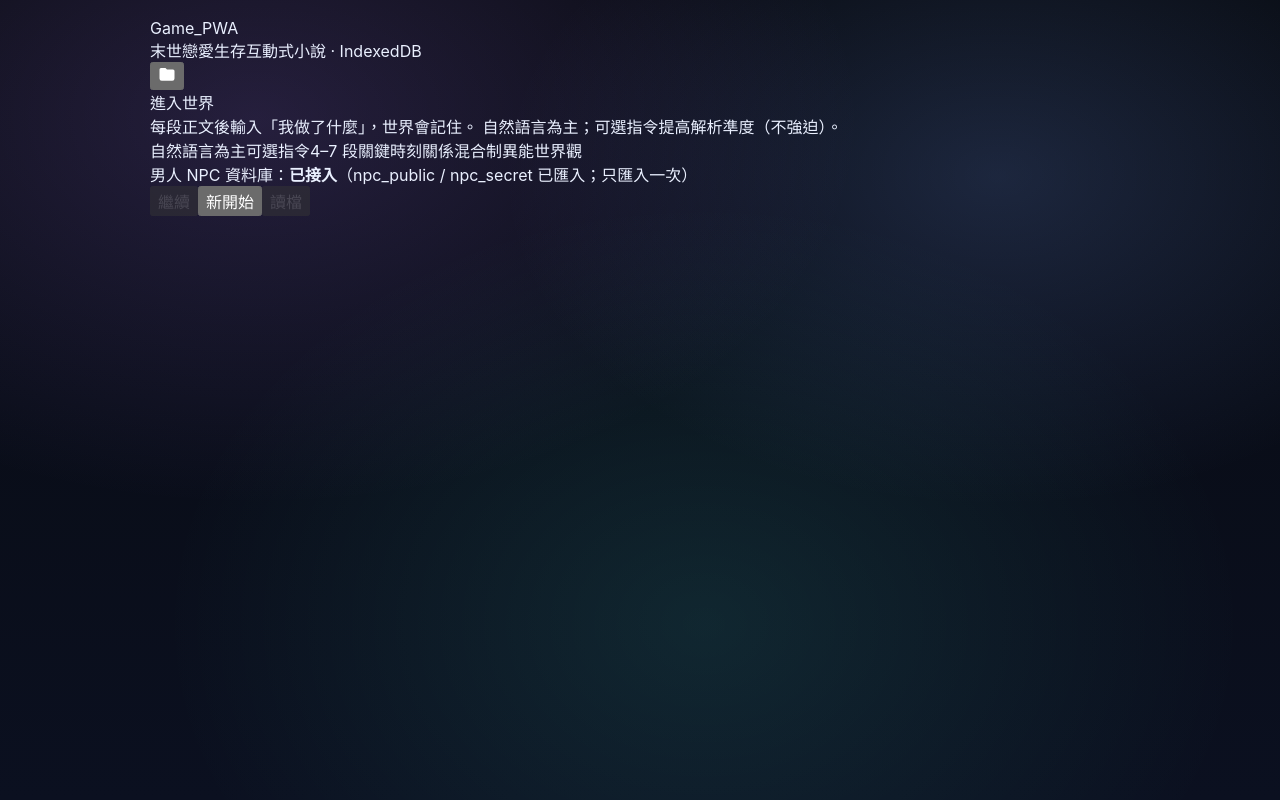
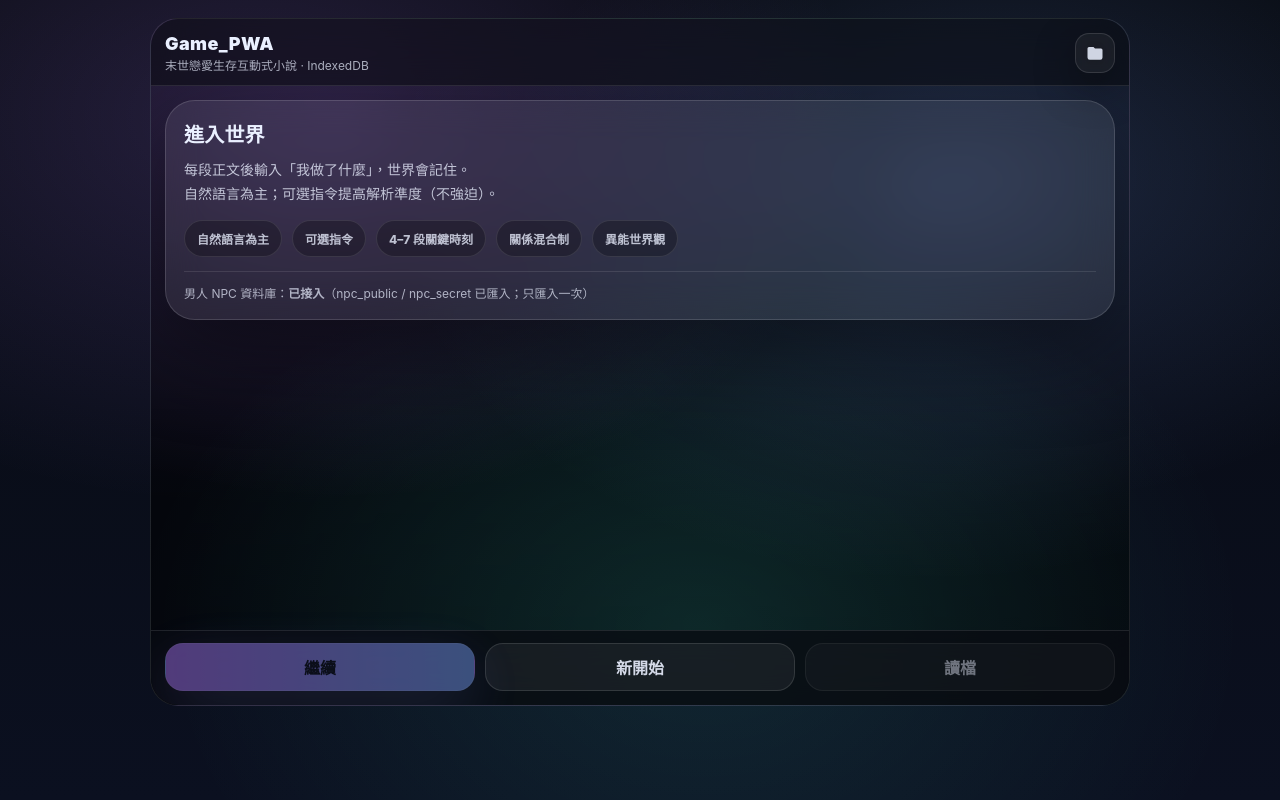
Before and after one commit to Lyilln/Game_PWA, a React (Vite) app: page / in a window 1280 px wide. Built offline with nearby package versions, Linux system fonts and the light colour scheme.

Commit message:
更新 styles.css

```diff
--- a/src/styles.css
+++ b/src/styles.css
@@ -601,3 +601,146 @@ textarea{ min-height: 84px; resize: vertical; }
   border: none;
   padding: 0;
 }
+
+/* ===== Native App Cover (iOS-like) ===== */
+.nativeScreen{
+  position: relative;
+  border-radius: var(--r-xl);
+  border: 1px solid rgba(255,255,255,.10);
+  overflow: hidden;
+  min-height: 86svh;
+  background:
+    radial-gradient(900px 650px at 20% 15%, rgba(173,121,255,.18), transparent 58%),
+    radial-gradient(900px 650px at 80% 25%, rgba(122,162,255,.18), transparent 60%),
+    radial-gradient(900px 650px at 55% 90%, rgba(73,255,224,.10), transparent 62%),
+    linear-gradient(180deg, rgba(0,0,0,.34), rgba(0,0,0,.60));
+}
+
+.nativeTopBar{
+  position: sticky;
+  top: 0;
+  z-index: 5;
+  padding: 14px 14px 12px;
+  display:flex;
+  align-items:center;
+  justify-content:space-between;
+  gap:12px;
+
+  background: rgba(10,12,18,.55);
+  border-bottom: 1px solid rgba(255,255,255,.10);
+  backdrop-filter: blur(18px);
+  -webkit-backdrop-filter: blur(18px);
+}
+
+.nativeTopLeft{ display:flex; flex-direction:column; gap:2px; }
+.nativeAppName{
+  font-size: 18px;
+  font-weight: 950;
+  letter-spacing:.4px;
+}
+.nativeAppSub{
+  font-size: 12px;
+  color: rgba(234,240,255,.70);
+}
+
+.nativeIconBtn{
+  height: 40px;
+  width: 40px;
+  border-radius: 14px;
+  border: 1px solid rgba(255,255,255,.12);
+  background: rgba(255,255,255,.06);
+  backdrop-filter: blur(14px);
+  -webkit-backdrop-filter: blur(14px);
+  box-shadow: 0 14px 40px rgba(0,0,0,.35);
+  display:grid;
+  place-items:center;
+  color: rgba(234,240,255,.88);
+}
+
+.nativeMain{
+  padding: 14px 14px 120px; /* 底部留給 dock */
+}
+
+.nativeHeroCard{
+  border-radius: 30px;
+  border: 1px solid rgba(255,255,255,.14);
+  background: rgba(255,255,255,.08);
+  backdrop-filter: blur(18px);
+  -webkit-backdrop-filter: blur(18px);
+  box-shadow: 0 30px 90px rgba(0,0,0,.45);
+  padding: 18px 18px 16px;
+}
+
+.nativeHeroTitle{
+  font-size: 20px;
+  font-weight: 950;
+  letter-spacing:.2px;
+  margin-bottom: 10px;
+}
+.nativeHeroText{
+  white-space: pre-wrap;
+  color: rgba(234,240,255,.78);
+  font-size: 14px;
+  line-height: 1.7;
+}
+
+.nativeChips{
+  margin-top: 14px;
+  display:flex;
+  flex-wrap:wrap;
+  gap:10px;
+}
+
+.nativeChip{
+  display:inline-flex;
+  align-items:center;
+  padding: 9px 12px;
+  border-radius: 999px;
+  border: 1px solid rgba(255,255,255,.10);
+  background: rgba(0,0,0,.26);
+  color: rgba(234,240,255,.78);
+  font-size: 12px;
+  font-weight: 800;
+}
+
+.nativeFootNote{
+  margin-top: 14px;
+  padding-top: 12px;
+  border-top: 1px solid rgba(255,255,255,.10);
+  color: rgba(234,240,255,.70);
+  font-size: 12px;
+  line-height: 1.6;
+}
+
+.nativeDock{
+  position: absolute;
+  left: 0; right: 0; bottom: 0;
+  padding: 12px 14px 14px;
+  display:flex;
+  gap:10px;
+  justify-content:space-between;
+
+  background: rgba(10,12,18,.78);
+  border-top: 1px solid rgba(255,255,255,.10);
+  backdrop-filter: blur(18px);
+  -webkit-backdrop-filter: blur(18px);
+}
+
+.dockBtn{
+  flex:1;
+  height: 48px;
+  border-radius: 18px;
+  border: 1px solid rgba(255,255,255,.12);
+  background: rgba(255,255,255,.06);
+  color: rgba(234,240,255,.90);
+  font-weight: 900;
+}
+
+.dockPrimary{
+  border: 1px solid rgba(255,255,255,.10);
+  background: linear-gradient(90deg, rgba(173,121,255,.90), rgba(122,162,255,.90));
+  color: rgba(7,10,16,.92);
+  box-shadow:
+    0 18px 60px rgba(122,162,255,.18),
+    0 18px 60px rgba(173,121,255,.15);
+}
```
